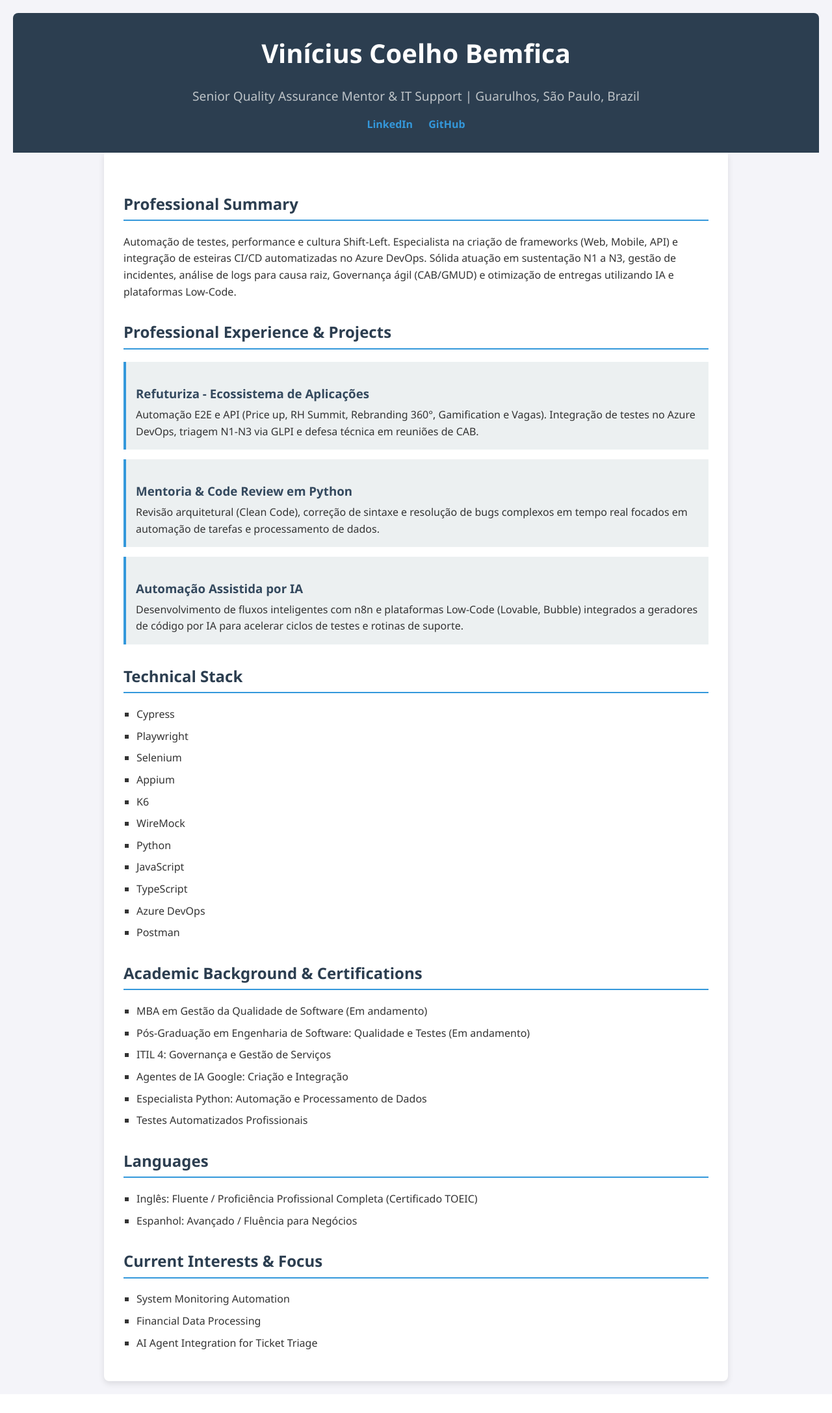
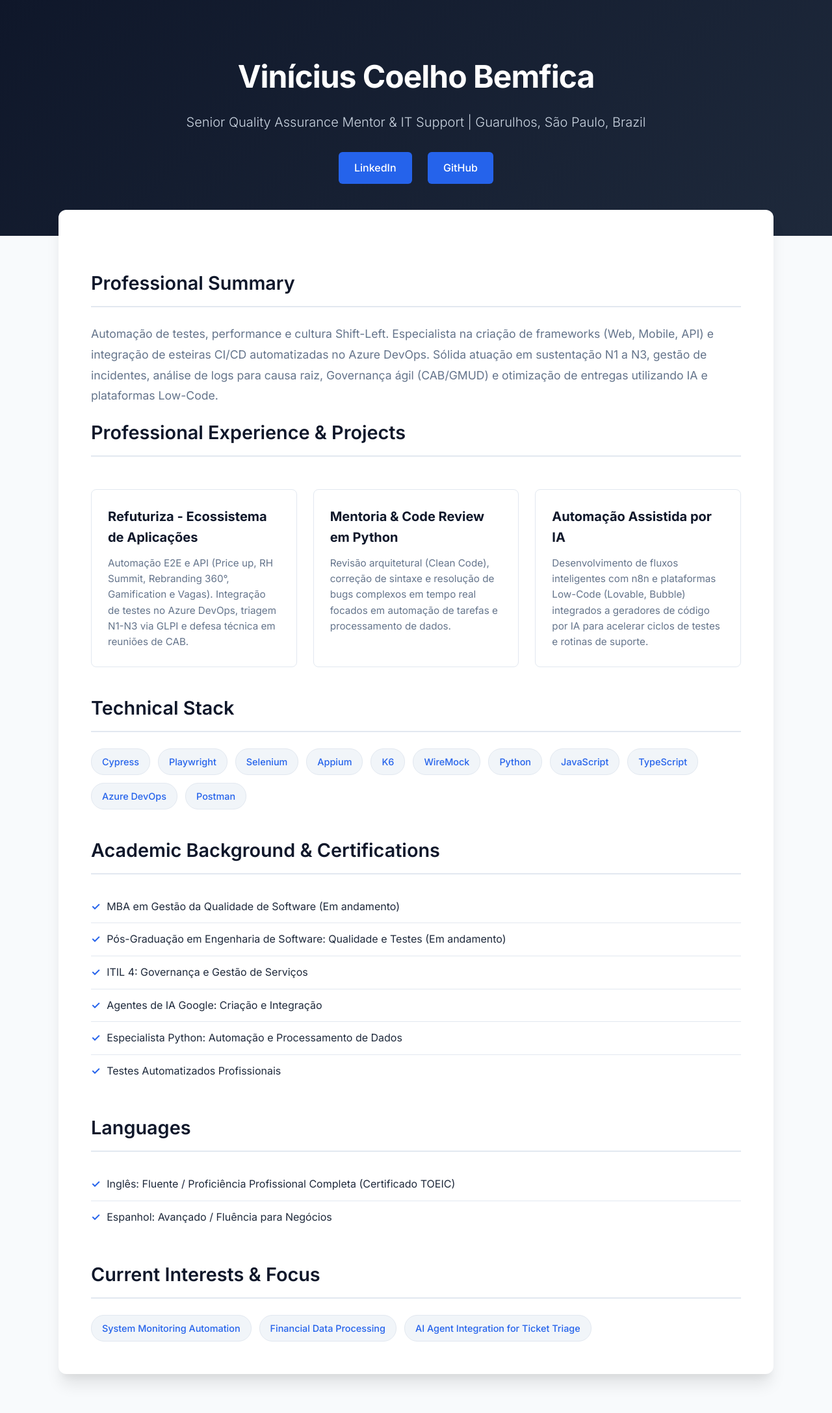
Before and after one commit to coelhovinicius/portfolio-qa, a FastAPI app: page / in a window 1280 px wide. Shown: the whole page at 65% size. Before the commit the page ends 2137 px from the top, so only its background shows below. Run offline with FastAPI, Linux system fonts and the light colour scheme.

Commit message:
style: implement professional design system with css variables, grid and flexbox

```diff
--- a/templates/index.html
+++ b/templates/index.html
@@ -4,20 +4,172 @@
     <meta charset="UTF-8">
     <meta name="viewport" content="width=device-width, initial-scale=1.0">
     <title>{{ profile.name }} - Portfolio</title>
+    <!-- Por que: Integracao com Google Fonts para tipografia corporativa moderna, substituindo as fontes padrao do navegador. -->
+    <link rel="preconnect" href="https://fonts.googleapis.com">
+    <link rel="preconnect" href="https://fonts.gstatic.com" crossorigin>
+    <link href="https://fonts.googleapis.com/css2?family=Inter:wght@300;400;500;600;700&display=swap" rel="stylesheet">
     <style>
-        body { font-family: "Segoe UI", Tahoma, Geneva, Verdana, sans-serif; line-height: 1.6; margin: 0; padding: 20px; background-color: #f4f4f9; color: #333; }
-        header { background: #2c3e50; color: #fff; padding: 30px 0; text-align: center; border-radius: 8px 8px 0 0; }
-        h1 { margin: 0; font-size: 2.5em; }
-        .subtitle { font-size: 1.2em; color: #bdc3c7; margin-bottom: 15px; }
-        .social-links a { color: #3498db; text-decoration: none; margin: 0 10px; font-weight: bold; }
-        .social-links a:hover { text-decoration: underline; color: #2980b9; }
-        .container { max-width: 900px; margin: 0 auto; background: #fff; padding: 30px; border-radius: 0 0 8px 8px; box-shadow: 0 4px 10px rgba(0,0,0,0.1); }
-        h2 { color: #2c3e50; border-bottom: 2px solid #3498db; padding-bottom: 5px; margin-top: 30px; }
-        h3 { color: #34495e; margin-bottom: 5px; }
-        ul { list-style-type: square; padding-left: 20px; }
-        li { margin-bottom: 8px; }
-        .project-card { background: #ecf0f1; padding: 15px; border-left: 4px solid #3498db; margin-bottom: 15px; }
-        .project-card p { margin: 0; }
+        /* Por que: Declaracao de variaveis CSS (Design System) para padronizacao de paleta de cores corporativa. */
+        :root {
+            --primary-color: #0f172a;
+            --secondary-color: #2563eb;
+            --background-color: #f8fafc;
+            --card-background: #ffffff;
+            --text-primary: #1e293b;
+            --text-secondary: #64748b;
+            --border-color: #e2e8f0;
+        }
+
+        body {
+            font-family: 'Inter', sans-serif;
+            line-height: 1.6;
+            margin: 0;
+            padding: 0;
+            background-color: var(--background-color);
+            color: var(--text-primary);
+        }
+
+        header {
+            background: linear-gradient(135deg, var(--primary-color) 0%, #1e293b 100%);
+            color: #ffffff;
+            padding: 80px 20px;
+            text-align: center;
+        }
+
+        header h1 {
+            margin: 0;
+            font-size: 3rem;
+            font-weight: 700;
+            letter-spacing: -1px;
+        }
+
+        .subtitle {
+            font-size: 1.25rem;
+            color: #cbd5e1;
+            margin: 15px 0 30px;
+            font-weight: 300;
+        }
+
+        .social-links a {
+            background-color: var(--secondary-color);
+            color: #ffffff;
+            text-decoration: none;
+            padding: 12px 24px;
+            margin: 0 10px;
+            border-radius: 6px;
+            font-weight: 500;
+            transition: background-color 0.2s ease, transform 0.2s ease;
+            display: inline-block;
+        }
+
+        .social-links a:hover {
+            background-color: #1d4ed8;
+            transform: translateY(-2px);
+        }
+
+        /* Por que: Utilizacao de card layout com box-shadow para criar profundidade e hierarquia de leitura no conteudo principal. */
+        .container {
+            max-width: 1000px;
+            margin: -40px auto 60px;
+            background: var(--card-background);
+            padding: 50px;
+            border-radius: 12px;
+            box-shadow: 0 20px 25px -5px rgba(0, 0, 0, 0.1), 0 10px 10px -5px rgba(0, 0, 0, 0.04);
+        }
+
+        h2 {
+            color: var(--primary-color);
+            font-size: 1.8rem;
+            border-bottom: 2px solid var(--border-color);
+            padding-bottom: 12px;
+            margin-top: 40px;
+            margin-bottom: 25px;
+            font-weight: 600;
+        }
+
+        section#summary p {
+            font-size: 1.1rem;
+            color: var(--text-secondary);
+            line-height: 1.8;
+        }
+
+        /* Por que: CSS Grid para alinhamento responsivo e simetrico dos cards de projeto. */
+        section#projects {
+            display: grid;
+            grid-template-columns: repeat(auto-fit, minmax(300px, 1fr));
+            gap: 25px;
+        }
+
+        section#projects h2 {
+            grid-column: 1 / -1;
+            margin-top: 0;
+        }
+
+        .project-card {
+            background: var(--card-background);
+            padding: 25px;
+            border: 1px solid var(--border-color);
+            border-radius: 8px;
+            transition: box-shadow 0.2s ease, border-color 0.2s ease;
+        }
+
+        .project-card:hover {
+            box-shadow: 0 10px 15px -3px rgba(0, 0, 0, 0.1);
+            border-color: var(--secondary-color);
+        }
+
+        .project-card h3 {
+            color: var(--primary-color);
+            margin-top: 0;
+            margin-bottom: 12px;
+            font-size: 1.25rem;
+        }
+
+        .project-card p {
+            color: var(--text-secondary);
+            margin: 0;
+            font-size: 0.95rem;
+        }
+
+        /* Por que: Abordagem Flexbox com badges para visualizacao de tags (Tech Stack, etc), removendo o padrao primitivo de bullets. */
+        ul {
+            list-style-type: none;
+            padding: 0;
+            margin: 0;
+        }
+
+        #tech-stack ul, #interests ul {
+            display: flex;
+            flex-wrap: wrap;
+            gap: 12px;
+        }
+
+        #tech-stack ul li, #interests ul li {
+            background-color: #f1f5f9;
+            color: var(--secondary-color);
+            padding: 8px 16px;
+            border-radius: 20px;
+            font-size: 0.9rem;
+            font-weight: 500;
+            border: 1px solid var(--border-color);
+        }
+
+        #certifications ul li, #languages ul li {
+            padding: 12px 0;
+            border-bottom: 1px solid var(--border-color);
+            color: var(--text-primary);
+        }
+
+        #certifications ul li:last-child, #languages ul li:last-child {
+            border-bottom: none;
+        }
+
+        #certifications ul li::before, #languages ul li::before {
+            content: "✓";
+            color: var(--secondary-color);
+            font-weight: bold;
+            margin-right: 10px;
+        }
     </style>
 </head>
 <body>
@@ -68,7 +220,6 @@
         <section id="languages">
             <h2>Languages</h2>
             <ul>
-                <!-- Por que: Nova secao iterando sobre a array de idiomas injetada pelo back-end. -->
                 {% for language in profile.languages %}
                     <li>{{ language }}</li>
                 {% endfor %}
```
